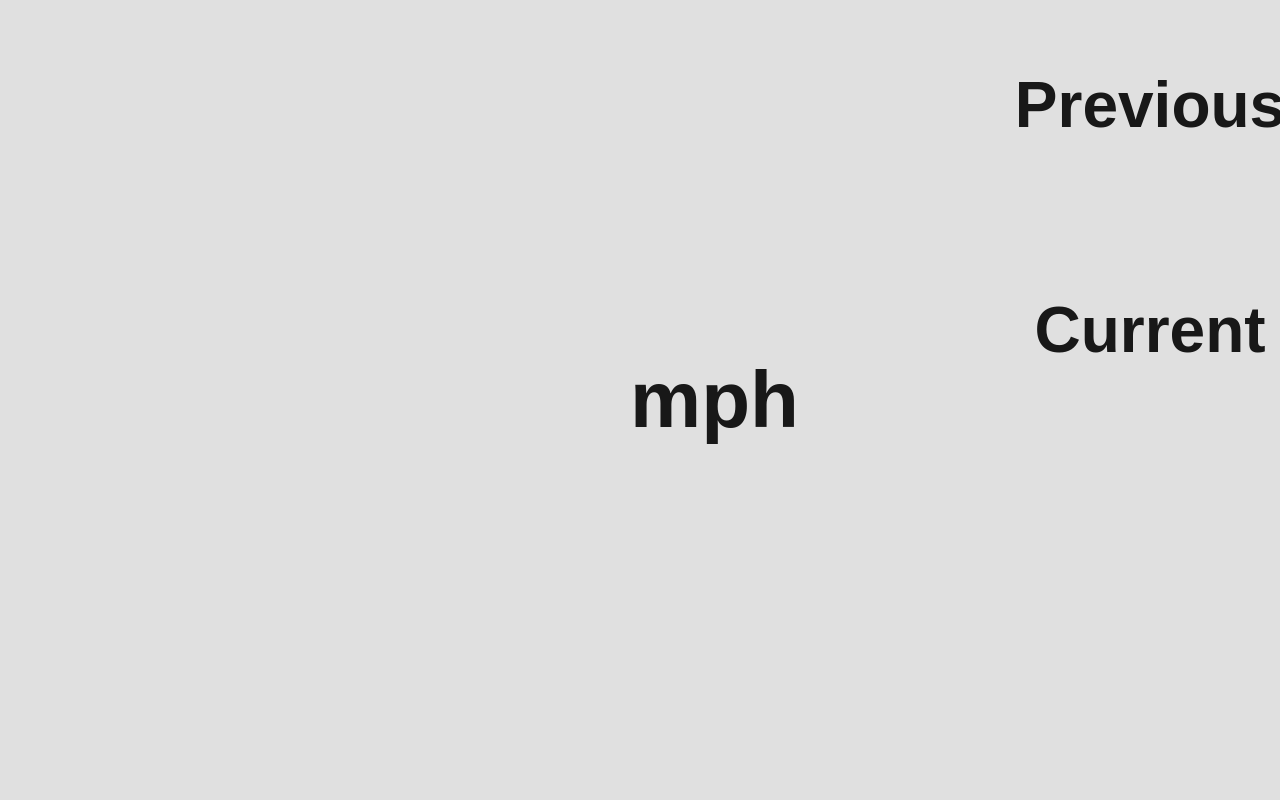
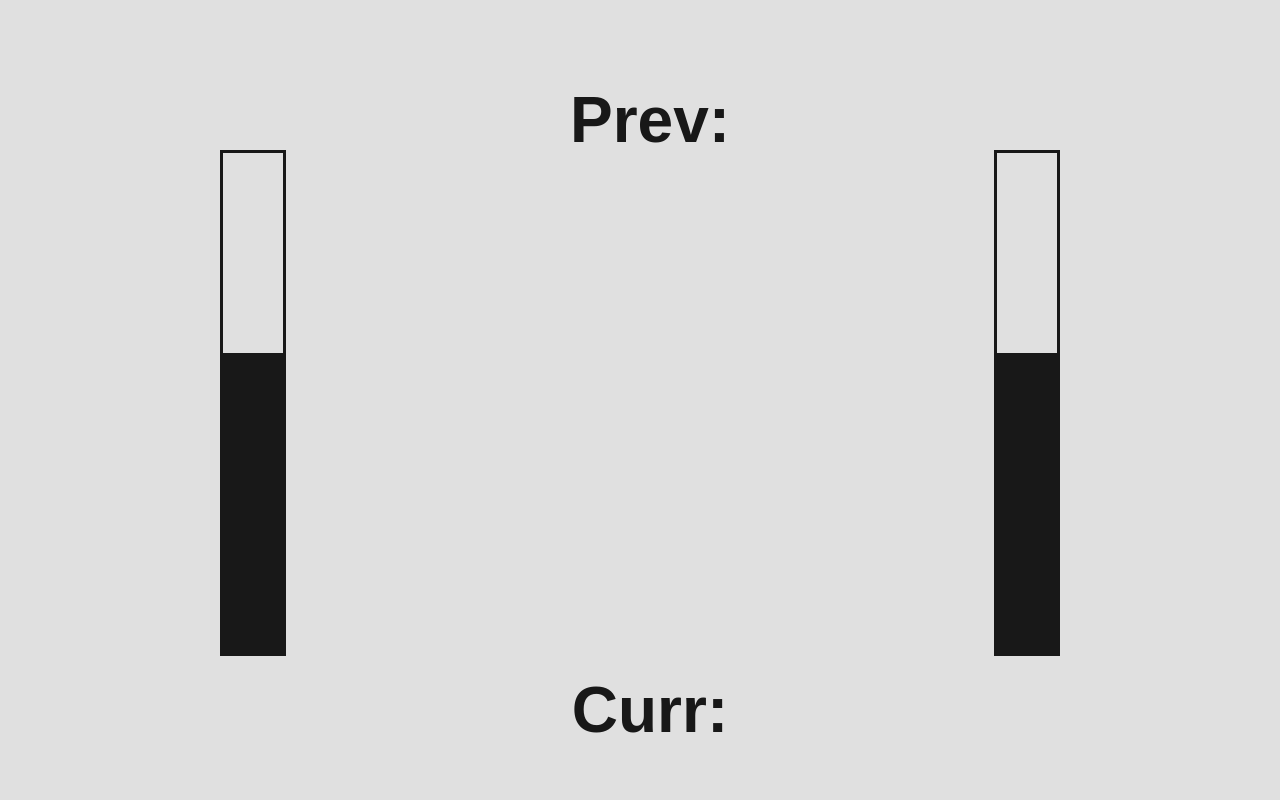
Before and after one commit to PhoenixRacing/PhoenixRacingDashboard, a Flask app: page /test_dash in a window 1280 px wide. Run offline with Flask 2, Linux system fonts and the light colour scheme; some libraries are stand-ins or nearby versions.

Commit message:
Updated the test dashboard

```diff
--- a/static/test_dash_style.css
+++ b/static/test_dash_style.css
@@ -4,32 +4,77 @@
 	color:#181818;
 }
 
-.speed_display {
-	position:fixed;
-	left:50px;
-	top:0px;
-	width:600px;
-	height:500px;
-	text-align:center;
-	font-size:400px;
-	margin-top: 60px;
-	padding: 0px;
+.speed2 {
+	font-size: 500px;
+
 }
 
-.mph {
-	font-size:2.5em;
+.speed_display {
+	font-family:Arial;
 	position:fixed;
-	left:630px;
-	top:300px;
+	width:100%;
+	text-align: center;
+	top:100px;
+}
+
+
+.upper_left {
+	font-size:7em;
+	color: #e0e0e0;
+	font-family:Arial;
+	position: absolute;
+	top: 40px;
+	left: 60px;
+}
+
+.upper_right {
+	font-size: 7em;
+	color: #e0e0e0;
+	font-family:Arial;
+	position: absolute;
+	top: 40px;
+	right: 60px;
+}
+
+.brake_bar {
+	border-style: solid;
+	position:fixed;
+	left:220px;
+	top:150px;
+	width:60px;
+	height:500px;
+	background-color: #181818;
+}
+
+.brake_bar_fill {
+	background-color: #e0e0e0;
+	height:40%;
+	width:100%;
+}
+
+.throttle_bar {
+	border-style: solid;
+	position:fixed;
+	right:220px;
+	top:150px;
+	width:60px;
+	height:500px;
+	background-color: #181818;
+}
+
+.throttle_bar_fill {
+	background-color:#e0e0e0;
+	height:40%;
+	width:100%;
 }
 
 .previous {
 	font-size:2em;
 	position:fixed;
 	width:300px;
-	height:150px;
-	top:25px;
-	left:1000px;
+	height:auto;
+	top:40px;
+	left:500px;
 	text-align:center;
 }
 
@@ -37,32 +82,34 @@
 	font-size:2em;
 	position:fixed;
 	width:300px;
-	height:150px;
-	top:250px;
-	left:1000px;
+	height:auto;
+	bottom:10px;
+	left:500px;
 	text-align:center;
 
 }
 
 .prev_time {
-	font-size:2em;
+	font-weight:bold;
+	font-size:5em;
 	color:#680000;
 	position:fixed;
 	width:300px;
 	height:150px;
-	top:100px;
-	left:1000px;
+	top:0px;
+	left:770px;
 	text-align: center;
 
 }
 
 .curr_time {
-	font-size:2em;
+	font-weight: bold;
+	font-size:5em;
 	color:#680000;
 	position:fixed;
 	width:300px;
 	height:150px;
-	top:325px;
-	left:1000px;
+	bottom:70px;
+	left:770px;
 	text-align: center;
 }
--- a/templates/test_dash.html
+++ b/templates/test_dash.html
@@ -10,29 +10,44 @@
 </head>
 
 <body>
-	<div>
-	<div class = "speed_display"><div id = "speed_list"></div></div>
 
-	<div class = "mph">
-		<h1>mph</h1>
+	<div class = "speed_display">
+		<h1>
+			<span class = "speed2" id="speed"><div id="speed_list"></div></span>
+		</h1>
+	</div>
+
+	<div class = "upper_left">
+		<strong>S</strong>
+	</div>
+
+	<div class = "upper_right">
+		<strong>L</strong>
+	</div>
+
+	<div class = "brake_bar">
+		<div class = "brake_bar_fill"></div>
+	</div>
+
+	<div class = "throttle_bar">
+		<div class = "throttle_bar_fill"></div>
 	</div>
 
 	<div class = "previous">
-		<h1>Previous</h1>
+		<h1>Prev:</h1>
 	</div>
 
 	<div class = "prev_time">
-		<h1><div id="prev_time"></div></h1>
+		<div id="prev_time"></div>
 	</div>
 
 	<div class = "current">
-		<h1>Current</h1>
+		<h1>Curr:</h1>
 	</div>
 
 	<div class = "curr_time">
-		<h1><div id="curr_time"></div></h1>
+		<div id="curr_time"></div>
 	</div>
-</div>
 
 </body>
 </html>
```
